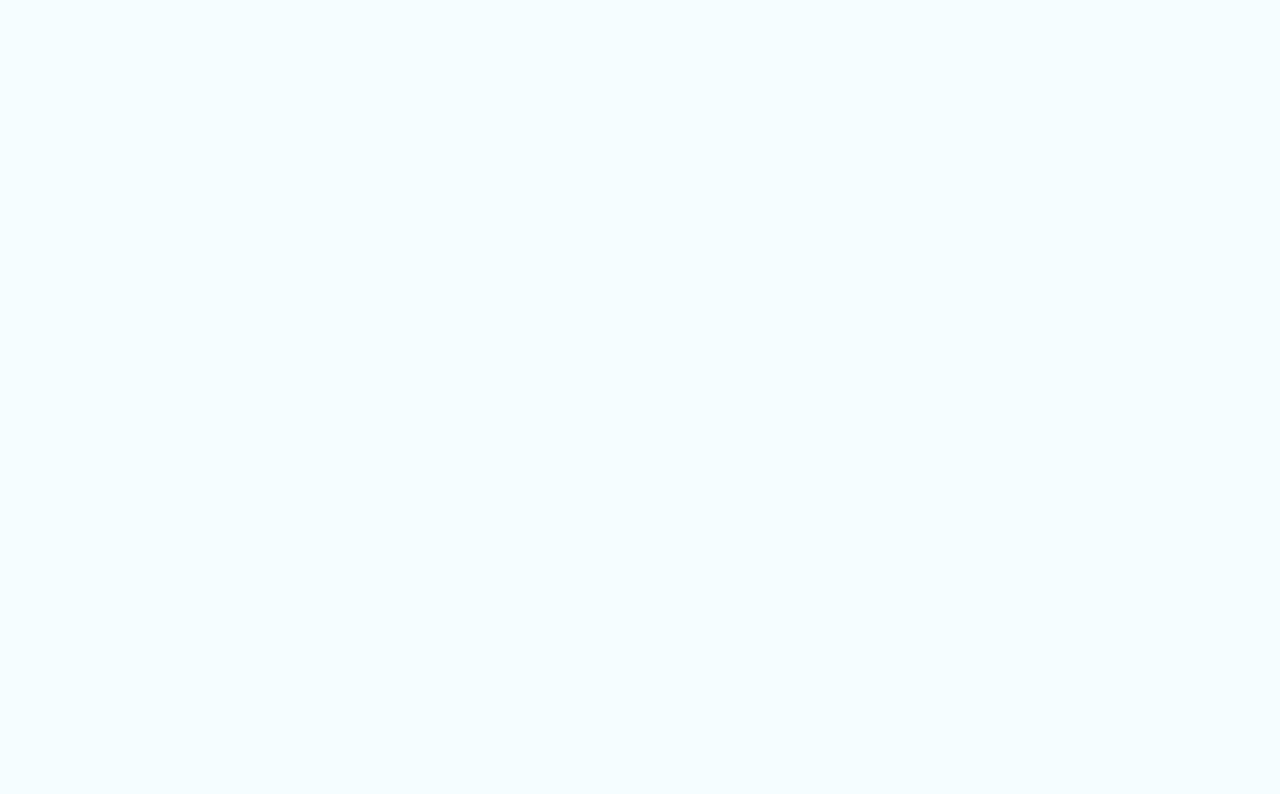
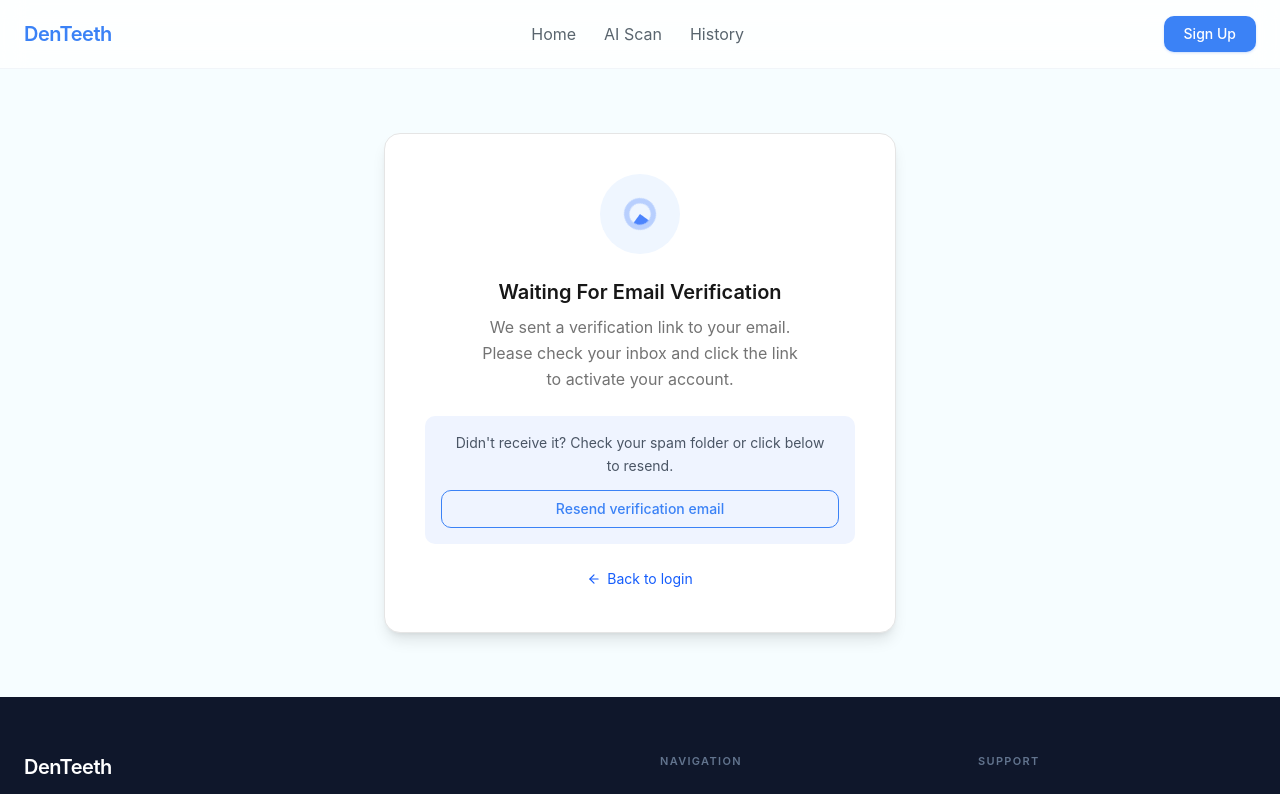
Before and after one commit to phanreach/frontend-DenTeeth, a React (Vite) app: page /verify-email in a window 1280 px wide. Before the commit this address had no page. Shown: the top 794 px of the page. Built offline with nearby package versions, Linux system fonts and the light colour scheme.

Commit message:
feat: verify page

```diff
--- a/src/App.tsx
+++ b/src/App.tsx
@@ -6,6 +6,7 @@ import SignUp from "./auth/signup";
 import Login from "./auth/login";
 import ProtectedRoute from "./protect-route";
 import AdminDashboard from "./super-admin/page/admin-dashboard";
+import VerifyEmail from "./auth/verify-email";
 
 function App() {
   return (
@@ -13,7 +14,7 @@ function App() {
       <Route path="/" element={<Landing />} />
       <Route path="/sign-up" element={<SignUp />} />
       <Route path="/login" element={<Login />} />
-
+      <Route path="/verify-email" element={<VerifyEmail />} />
       <Route element={<ProtectedRoute allowedRoles={["ADMIN"]} />}>
         <Route path="/admin/dashboard" element={<AdminDashboard />} />
       </Route>
--- a/src/api/api.ts
+++ b/src/api/api.ts
@@ -17,7 +17,12 @@ const api = axios.create({
 api.interceptors.request.use(
   (config) => {
     const token = Cookies.get("token");
-    const publicAuthPaths = [API_ENDPOINT.LOGIN, API_ENDPOINT.SIGNUP];
+    const publicAuthPaths = [
+      API_ENDPOINT.LOGIN,
+      API_ENDPOINT.SIGNUP,
+      API_ENDPOINT.VERIFY_EMAIL,
+      API_ENDPOINT.CHECK_VERIFICATION,
+    ];
     const isPublicAuthRequest = publicAuthPaths.some((path) =>
       config.url?.includes(path),
     );
--- a/src/api/endpoint.ts
+++ b/src/api/endpoint.ts
@@ -3,4 +3,6 @@ export const API_ENDPOINT = {
   SIGNUP: "/auth/register",
   PROFILE: "/auth/profile",
   LOGOUT: "/auth/logout",
+  VERIFY_EMAIL: "/auth/verify",
+  CHECK_VERIFICATION: "/auth/check-verification",
 };
--- /dev/null
+++ b/src/auth/verify-email.tsx
@@ -0,0 +1,144 @@
+import { MailCheck, ArrowLeft } from "lucide-react";
+import { useEffect, useState } from "react";
+import Navbar from "../components/nav-bar";
+import Footer from "../components/footer";
+import { useNavigate } from "react-router-dom";
+import { useQuery } from "@tanstack/react-query";
+import Cookies from "js-cookie";
+import checkVerification from "../components/hook/auth/check-verification";
+
+export default function VerifyEmail() {
+  const [resent, setResent] = useState(false);
+
+  const navigate = useNavigate();
+
+  const email = Cookies.get("email");
+  const roles = Cookies.get("roles");
+
+  const { data } = useQuery({
+    queryKey: ["check-verification", email],
+    queryFn: () => checkVerification(email || ""),
+    enabled: !!email,
+    refetchInterval: (query) => {
+      console.log("Polling response:", query.state.data);
+      const verified = query.state.data?.data;
+      return verified ? false : 3000;
+    },
+  });
+  console.log("email from cookie:", email);
+  useEffect(() => {
+    if (data?.data === true) {
+      setTimeout(() => {
+        if (roles?.includes("ADMIN")) {
+          navigate("/admin/dashboard");
+        } else if (roles?.includes("DENTIST")) {
+          navigate("/dentist/dashboard");
+        } else {
+          navigate("/home");
+        }
+      }, 1200);
+    }
+  }, [data, roles, navigate]);
+
+  const handleResend = () => {
+    setResent(true);
+    setTimeout(() => {
+      setResent(false);
+    }, 3000);
+  };
+
+  const isVerified = data?.data === true;
+
+  return (
+    <div>
+      <Navbar />
+
+      <div className="flex items-center justify-center px-4 py-16 full-screen text-center">
+        <div className="bg-white border border-neutral-200 rounded-2xl p-6 sm:p-8 md:p-10 w-full max-w-md md:max-w-lg shadow-lg transition-all">
+          {/* VERIFIED */}
+          {isVerified ? (
+            <>
+              <div className="w-18 h-18 sm:w-20 sm:h-20 rounded-full bg-green-50 flex items-center justify-center mx-auto mb-6">
+                <MailCheck className="w-8 h-8 text-green-600" />
+              </div>
+
+              <h2 className="text-xl font-semibold text-green-600 mb-2">
+                Email Verified Successfully
+              </h2>
+
+              <p className="text-md text-neutral-500 leading-relaxed mb-6">
+                Your account has been activated successfully.
+                <br />
+                Redirecting you now...
+              </p>
+            </>
+          ) : (
+            <>
+              <div className="w-18 h-18 sm:w-20 sm:h-20 rounded-full bg-blue-50 flex items-center justify-center mx-auto mb-6">
+                <svg
+                  className="animate-spin h-8 w-8 text-blue-600"
+                  xmlns="http://www.w3.org/2000/svg"
+                  fill="none"
+                  viewBox="0 0 24 24"
+                >
+                  <circle
+                    className="opacity-25"
+                    cx="12"
+                    cy="12"
+                    r="10"
+                    stroke="currentColor"
+                    strokeWidth="4"
+                  />
+
+                  <path
+                    className="opacity-75"
+                    fill="currentColor"
+                    d="M4 12a8 8 0 018-8v8z"
+                  />
+                </svg>
+              </div>
+
+              <h2 className="text-xl font-semibold text-neutral-900 mb-2">
+                Waiting For Email Verification
+              </h2>
+
+              <p className="text-md text-neutral-500 leading-relaxed mb-6">
+                We sent a verification link to your email.
+                <br />
+                Please check your inbox and click the link
+                <br />
+                to activate your account.
+              </p>
+
+              <div className="bg-[#eff4ff] rounded-lg p-4 text-left mb-6">
+                <p className="text-sm text-center text-gray-600 leading-relaxed mb-3">
+                  Didn't receive it? Check your spam folder or click below
+                  <br />
+                  to resend.
+                </p>
+
+                <button
+                  onClick={handleResend}
+                  disabled={resent}
+                  className="w-full py-2 px-4 text-sm font-medium rounded-lg border border-primary text-primary hover:bg-blue-600 hover:text-white disabled:opacity-60 transition-colors cursor-pointer"
+                >
+                  {resent ? "Sent!" : "Resend verification email"}
+                </button>
+              </div>
+            </>
+          )}
+
+          <a
+            href="/login"
+            className="inline-flex items-center gap-1.5 text-sm text-blue-600 hover:underline"
+          >
+            <ArrowLeft className="w-3.5 h-3.5" />
+            Back to login
+          </a>
+        </div>
+      </div>
+
+      <Footer />
+    </div>
+  );
+}
--- /dev/null
+++ b/src/components/hook/auth/check-verification.ts
@@ -0,0 +1,13 @@
+import api from "../../../api/api";
+import { API_ENDPOINT } from "../../../api/endpoint";
+
+export default async function checkVerification(email: string) {
+  const res = await api.get(API_ENDPOINT.CHECK_VERIFICATION, {
+    params: {
+      email,
+    },
+    validateStatus: (status) => status < 500,
+  });
+
+  return res.data;
+}
--- a/src/components/hook/auth/use-signup.ts
+++ b/src/components/hook/auth/use-signup.ts
@@ -62,13 +62,7 @@ export default function useSignup() {
 
       toast.success(response.message);
 
-      if (data.roles.includes("ADMIN")) {
-        navigate("/admin/dashboard");
-      } else if (data.roles.includes("DENTIST")) {
-        navigate("/dentist/dashboard");
-      } else {
-        navigate("/home");
-      }
+      navigate("/verify-email");
     },
 
     onError: (error: unknown) => {
--- /dev/null
+++ b/src/components/hook/auth/use-verify-email.ts
@@ -0,0 +1,13 @@
+import api from "../../../api/api";
+import { API_ENDPOINT } from "../../../api/endpoint";
+
+export default async function verifyEmail(token: string) {
+  const res = await api.get(API_ENDPOINT.VERIFY_EMAIL, {
+    params: {
+      t: token,
+    },
+    validateStatus: (status) => status < 500,
+  });
+
+  return res.data;
+}
```
